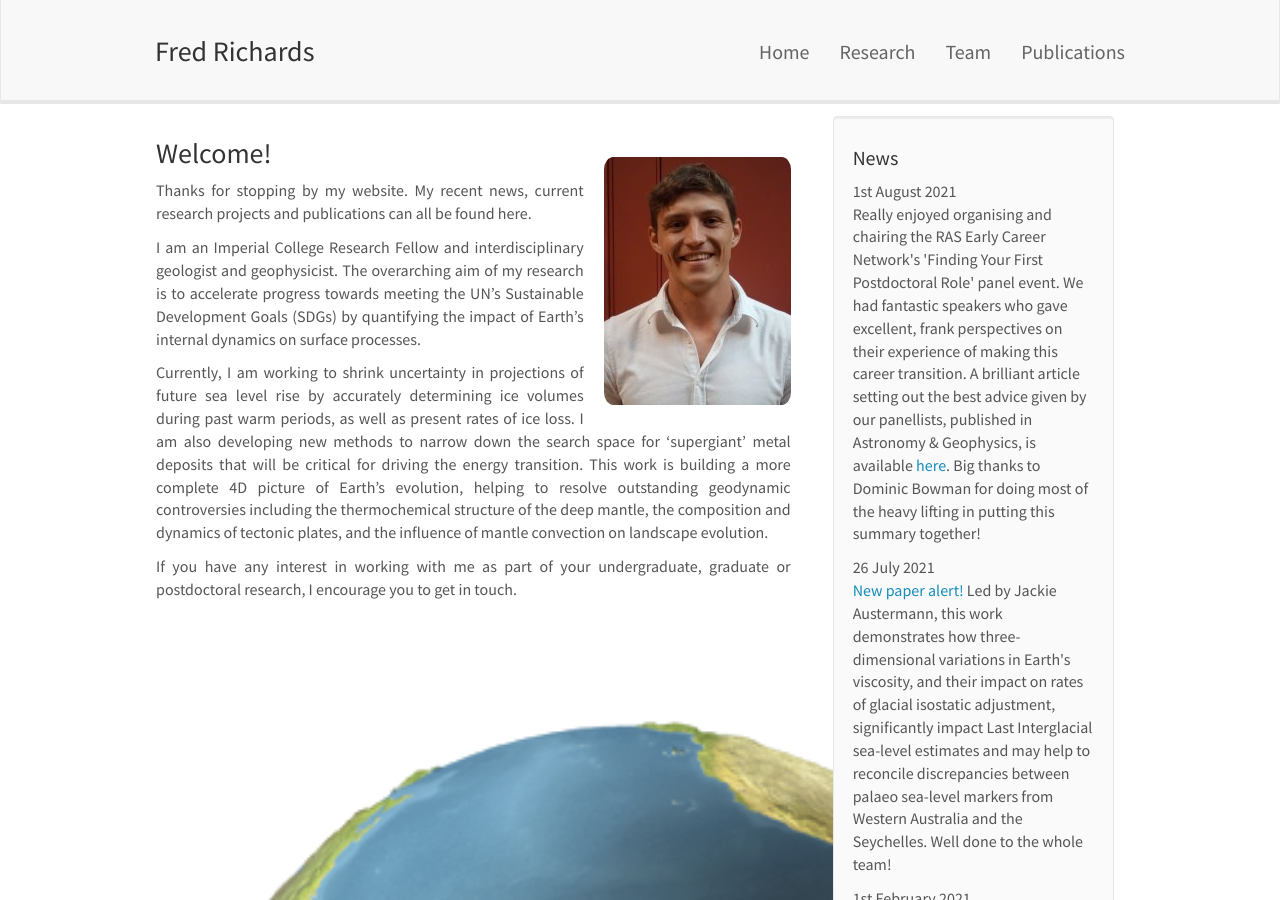
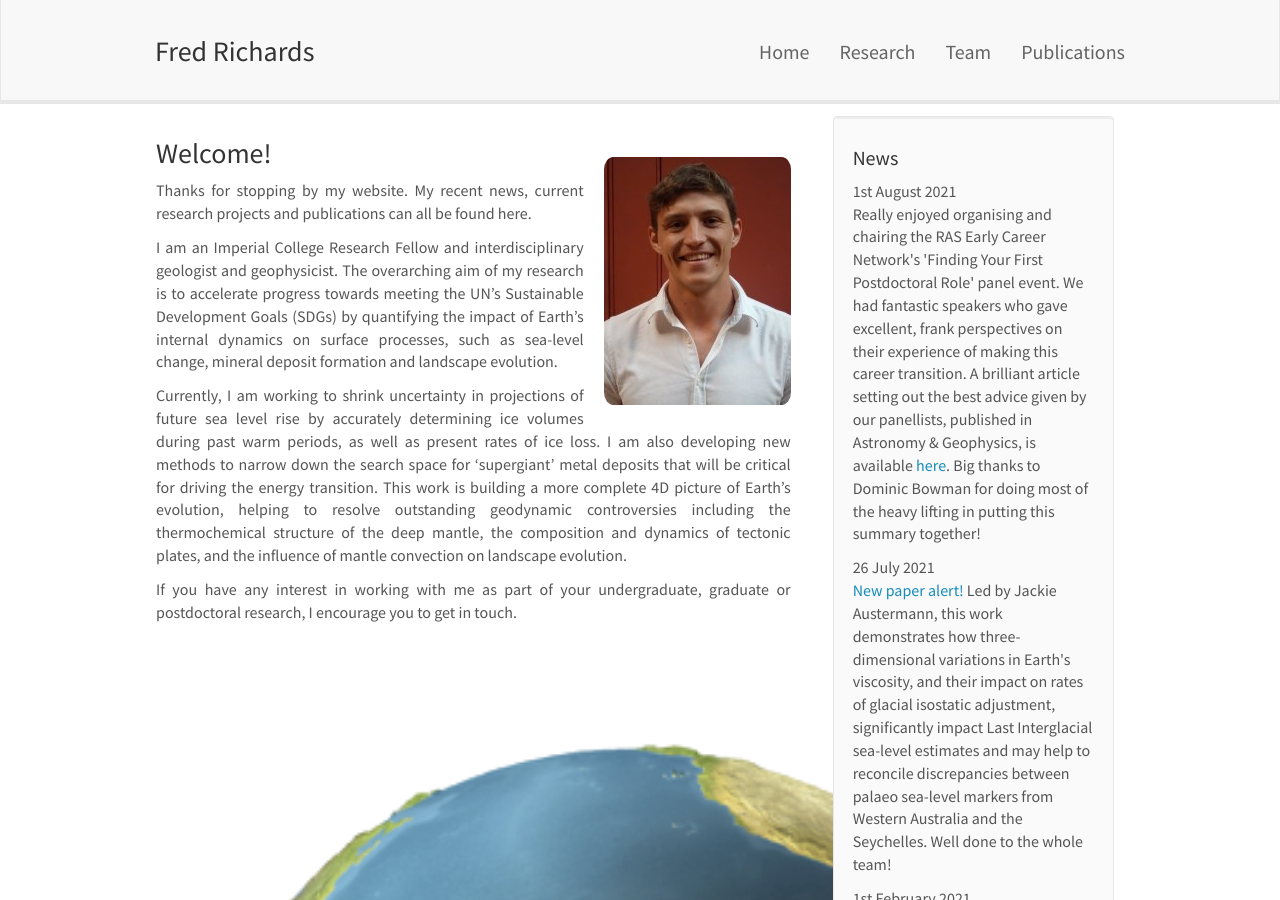
Before and after one commit to freddrichards/freddrichards.github.io, a Jekyll site: the page built from index.md, in a window 1280 px wide and 900 px high. Built offline with Jekyll 4.4.1, drawn with Linux system fonts in a browser that asks for light colours; nearby versions of some CDN libraries.

Commit message:
Update index.md

```diff
--- a/index.md
+++ b/index.md
@@ -14,7 +14,7 @@
 
 Thanks for stopping by my website. My recent news, current research projects and publications can all be found here.
 
-I am an Imperial College Research Fellow and interdisciplinary geologist and geophysicist. The overarching aim of my research is to accelerate progress towards meeting the UN's Sustainable Development Goals (SDGs) by quantifying the impact of Earth's internal dynamics on surface processes.
+I am an Imperial College Research Fellow and interdisciplinary geologist and geophysicist. The overarching aim of my research is to accelerate progress towards meeting the UN's Sustainable Development Goals (SDGs) by quantifying the impact of Earth's internal dynamics on surface processes, such as sea-level change, mineral deposit formation and landscape evolution.
 
 Currently, I am working to shrink uncertainty in projections of future sea level rise by accurately determining ice volumes during past warm periods, as well as present rates of ice loss. I am also developing new methods to narrow down the search space for 'supergiant' metal deposits that will be critical for driving the energy transition. This work is building a more complete 4D picture of Earth's evolution, helping to resolve outstanding geodynamic controversies including the thermochemical structure of the deep mantle, the composition and dynamics of tectonic plates, and the influence of mantle convection on landscape evolution.
 
```
